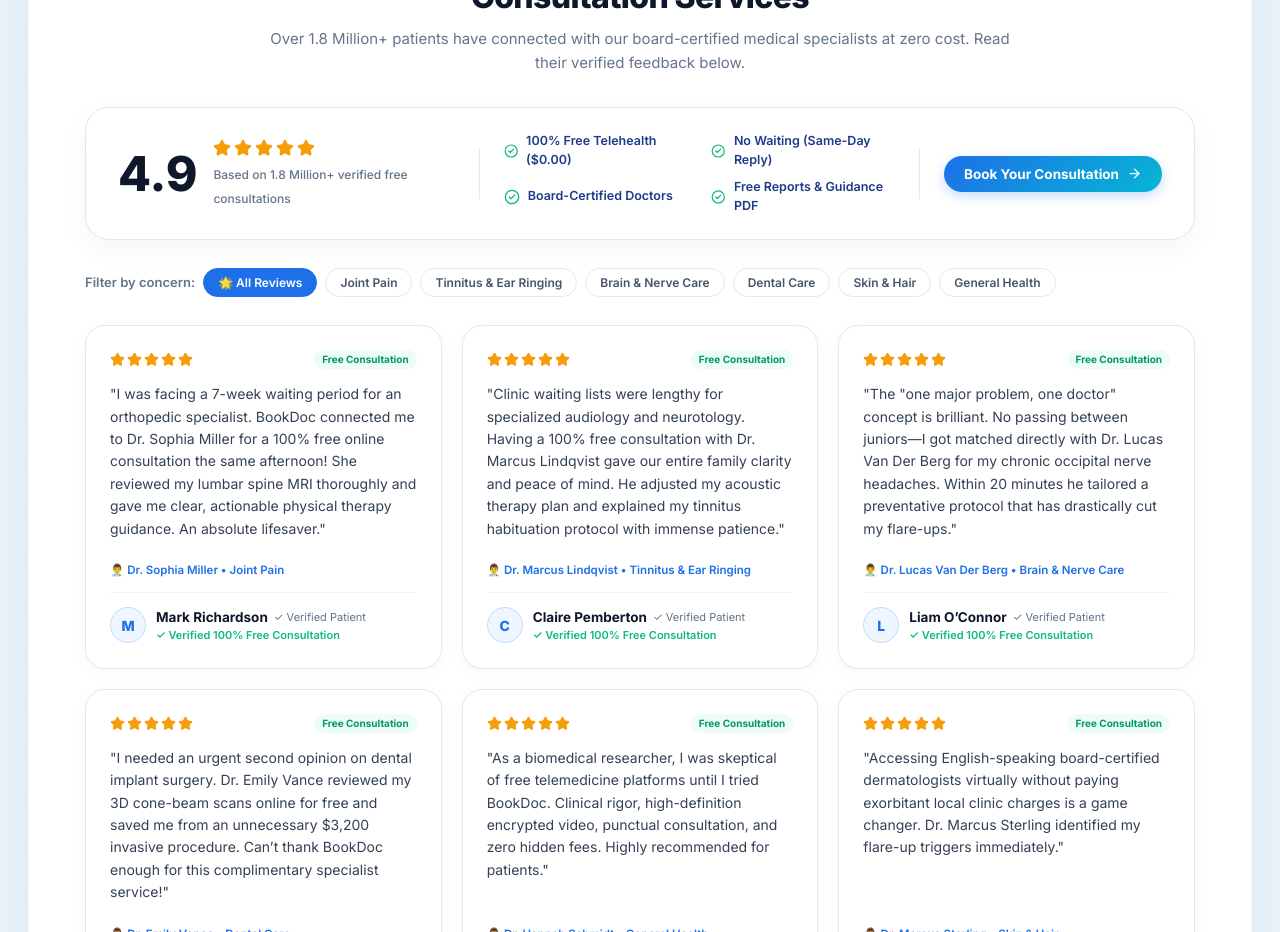
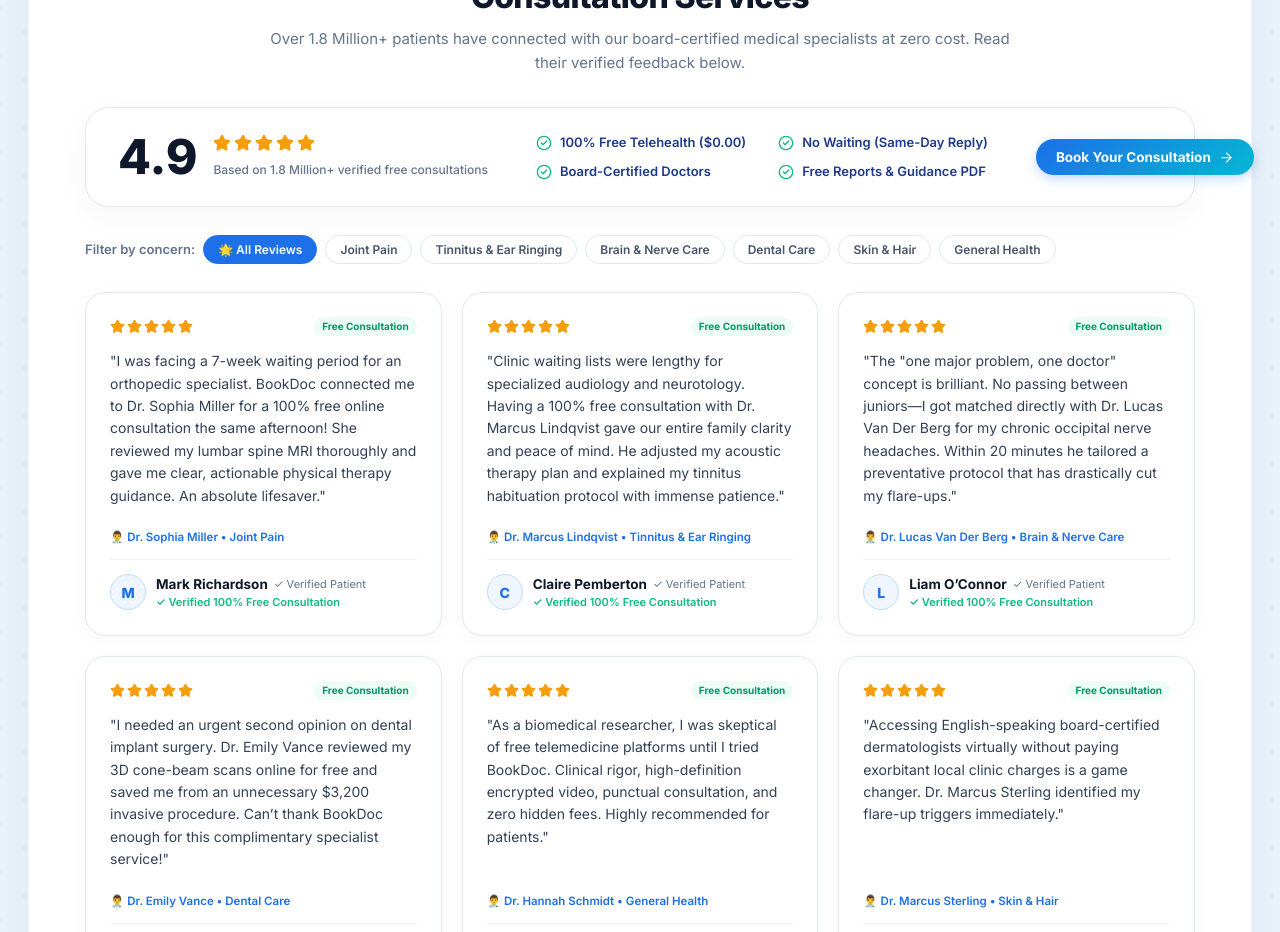
Before and after one commit to ssppjj26-maker/doctorplus, a React (Vite) app: page / in a window 1280 px wide. Shown: the part 1000-1932 px from the top of the page. Built offline with nearby package versions, Linux system fonts and the light colour scheme.

Commit message:
Prevent text wrapping in summary features grid with auto columns and white-space nowrap

```diff
--- a/src/index.css
+++ b/src/index.css
@@ -2452,19 +2452,32 @@
   background: #e2e8f0;
 }
 
+.summary-left {
+  display: flex;
+  align-items: center;
+  gap: 16px;
+  flex-shrink: 0;
+}
+
+.summary-action-box {
+  flex-shrink: 0;
+}
+
 .summary-features-grid {
   display: grid;
-  grid-template-columns: 1fr 1fr;
-  gap: 8px 24px;
+  grid-template-columns: auto auto;
+  gap: 10px 32px;
+  align-items: center;
 }
 
 .summary-feature-item {
   display: flex;
   align-items: center;
   gap: 8px;
-  font-size: 12.5px;
+  font-size: 13px;
   font-weight: 600;
   color: #1e3a8a;
+  white-space: nowrap;
 }
 
 .summary-feature-item .feature-icon {
```
